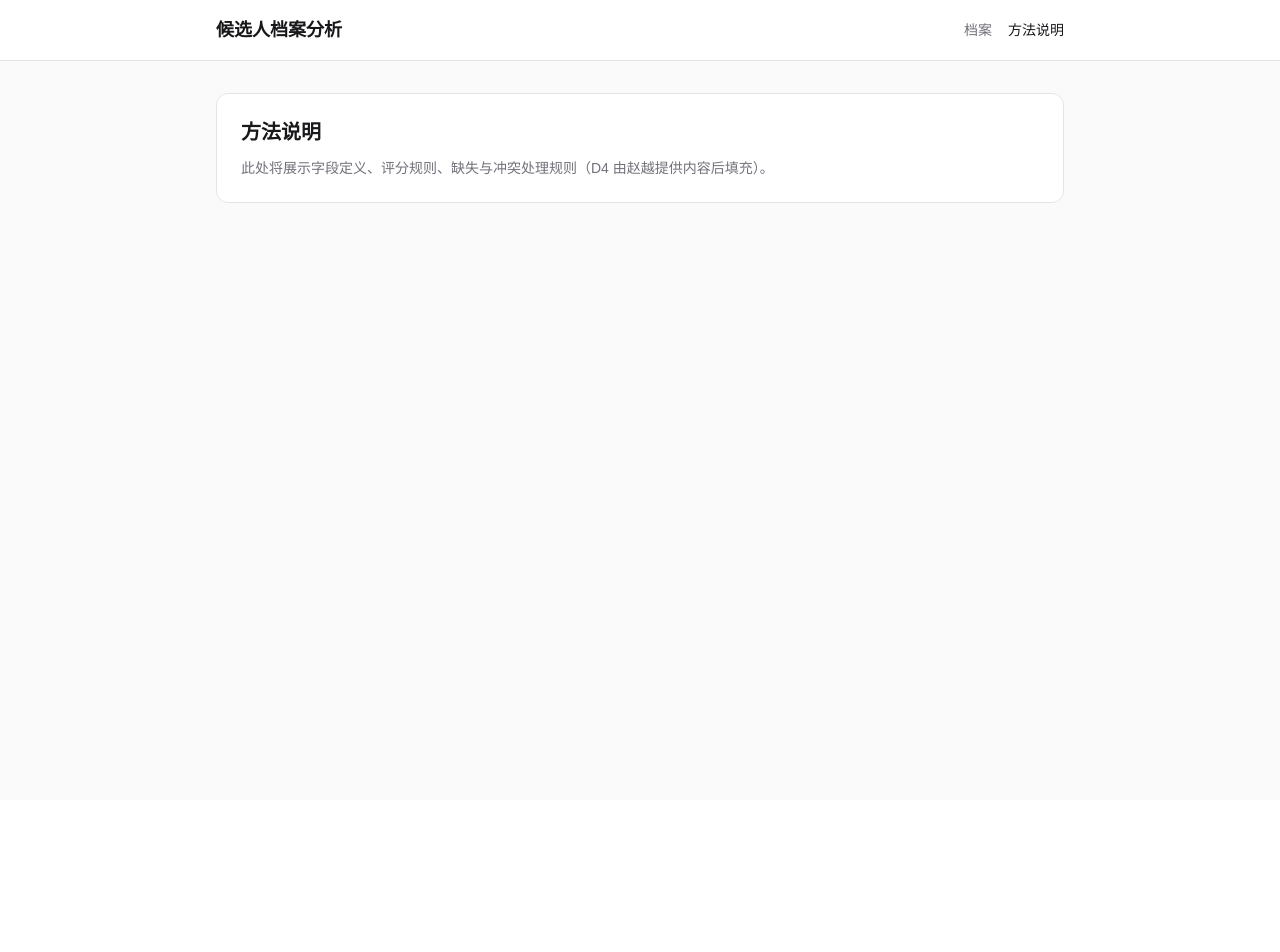
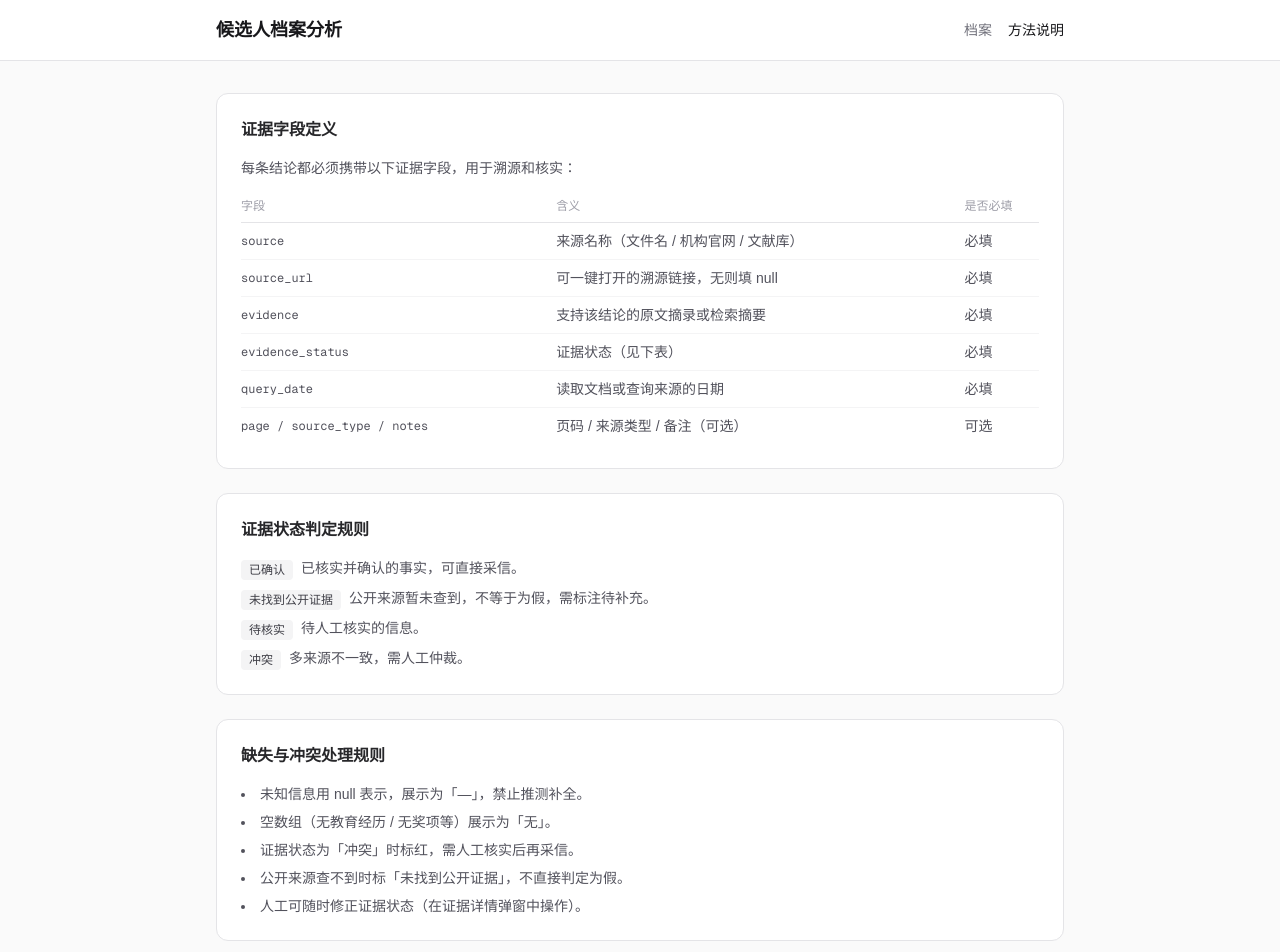
Before and after one commit to vr200707/AIE1903, a Next.js app in the folder frontend/: page /methodology in a window 1280 px wide. Shown: the top 952 px of the page. Before the commit the page ends 800 px from the top, so only its background shows below. Built offline with nearby package versions, Linux system fonts and the light colour scheme.

Commit message:
feat: 人工修正入口 + 方法说明页 (D4)

```diff
--- a/frontend/app/methodology/page.tsx
+++ b/frontend/app/methodology/page.tsx
@@ -1,4 +1,21 @@
 import Link from "next/link";
+import { Section } from "@/components/Section";
+import { evidenceStatusLabel } from "@/lib/labels";
+import type { EvidenceStatus } from "@/lib/types";
+
+const statusDesc: Record<EvidenceStatus, string> = {
+  confirmed: "已核实并确认的事实，可直接采信。",
+  not_found_public: "公开来源暂未查到，不等于为假，需标注待补充。",
+  to_verify: "待人工核实的信息。",
+  conflict: "多来源不一致，需人工仲裁。",
+};
+
+const statusOrder: EvidenceStatus[] = [
+  "confirmed",
+  "not_found_public",
+  "to_verify",
+  "conflict",
+];
 
 export default function MethodologyPage() {
   return (
@@ -17,13 +34,94 @@ export default function MethodologyPage() {
         </div>
       </header>
 
-      <main className="mx-auto max-w-4xl px-6 py-8">
-        <div className="rounded-xl border border-zinc-200 bg-white p-6">
-          <h2 className="text-xl font-bold">方法说明</h2>
-          <p className="mt-3 text-sm text-zinc-500">
-            此处将展示字段定义、评分规则、缺失与冲突处理规则（D4 由赵越提供内容后填充）。
+      <main className="mx-auto max-w-4xl space-y-6 px-6 py-8">
+        {/* 1. 证据字段定义 */}
+        <Section title="证据字段定义">
+          <p className="text-sm text-zinc-600">
+            每条结论都必须携带以下证据字段，用于溯源和核实：
           </p>
-        </div>
+          <table className="mt-3 w-full text-left text-sm">
+            <thead>
+              <tr className="border-b border-zinc-200 text-xs text-zinc-400">
+                <th className="py-2 pr-4 font-medium">字段</th>
+                <th className="py-2 pr-4 font-medium">含义</th>
+                <th className="py-2 font-medium">是否必填</th>
+              </tr>
+            </thead>
+            <tbody className="text-zinc-600">
+              <tr className="border-b border-zinc-100">
+                <td className="py-2 pr-4 font-mono text-xs">source</td>
+                <td className="py-2 pr-4">来源名称（文件名 / 机构官网 / 文献库）</td>
+                <td className="py-2">必填</td>
+              </tr>
+              <tr className="border-b border-zinc-100">
+                <td className="py-2 pr-4 font-mono text-xs">source_url</td>
+                <td className="py-2 pr-4">可一键打开的溯源链接，无则填 null</td>
+                <td className="py-2">必填</td>
+              </tr>
+              <tr className="border-b border-zinc-100">
+                <td className="py-2 pr-4 font-mono text-xs">evidence</td>
+                <td className="py-2 pr-4">支持该结论的原文摘录或检索摘要</td>
+                <td className="py-2">必填</td>
+              </tr>
+              <tr className="border-b border-zinc-100">
+                <td className="py-2 pr-4 font-mono text-xs">evidence_status</td>
+                <td className="py-2 pr-4">证据状态（见下表）</td>
+                <td className="py-2">必填</td>
+              </tr>
+              <tr className="border-b border-zinc-100">
+                <td className="py-2 pr-4 font-mono text-xs">query_date</td>
+                <td className="py-2 pr-4">读取文档或查询来源的日期</td>
+                <td className="py-2">必填</td>
+              </tr>
+              <tr>
+                <td className="py-2 pr-4 font-mono text-xs">page / source_type / notes</td>
+                <td className="py-2 pr-4">页码 / 来源类型 / 备注（可选）</td>
+                <td className="py-2">可选</td>
+              </tr>
+            </tbody>
+          </table>
+        </Section>
+
+        {/* 2. 证据状态规则 */}
+        <Section title="证据状态判定规则">
+          <ul className="space-y-2 text-sm text-zinc-600">
+            {statusOrder.map((s) => (
+              <li key={s} className="flex items-start gap-2">
+                <span className="mt-0.5 shrink-0 rounded bg-zinc-100 px-2 py-0.5 text-xs text-zinc-700">
+                  {evidenceStatusLabel[s]}
+                </span>
+                <span>{statusDesc[s]}</span>
+              </li>
+            ))}
+          </ul>
+        </Section>
+
+        {/* 3. 缺失与冲突处理 */}
+        <Section title="缺失与冲突处理规则">
+          <ul className="list-inside list-disc space-y-2 text-sm text-zinc-600">
+            <li>未知信息用 null 表示，展示为「—」，禁止推测补全。</li>
+            <li>空数组（无教育经历 / 无奖项等）展示为「无」。</li>
+            <li>证据状态为「冲突」时标红，需人工核实后再采信。</li>
+            <li>公开来源查不到时标「未找到公开证据」，不直接判定为假。</li>
+            <li>人工可随时修正证据状态（在证据详情弹窗中操作）。</li>
+          </ul>
+        </Section>
+
+        {/* 4. 档案模块 */}
+        <Section title="档案模块">
+          <p className="text-sm text-zinc-600">
+            档案由 6 大模块组成：
+          </p>
+          <ol className="mt-2 list-inside list-decimal space-y-1 text-sm text-zinc-600">
+            <li>基本信息（姓名、机构、职位、研究方向、最高学位、技能、优势、待核实项）</li>
+            <li>教育与工作（学位、导师、单位、时间线、职责、项目、成果）</li>
+            <li>奖项与经费（奖项、资助项目、金额、PI/Co-PI/参与者）</li>
+            <li>论文与影响（作者角色、会议/期刊、等级、引用量、代码仓库）</li>
+            <li>学术服务（审稿人、编辑、程序委员会等）</li>
+            <li>综合评价（各维度结论、优势、风险、置信度）</li>
+          </ol>
+        </Section>
       </main>
     </div>
   );
--- a/frontend/app/page.tsx
+++ b/frontend/app/page.tsx
@@ -14,7 +14,7 @@ import {
   serviceTypeLabel,
   fundingRoleLabel,
 } from "@/lib/labels";
-import type { DateValue, Evidence } from "@/lib/types";
+import type { DateValue, Evidence, EvidenceStatus } from "@/lib/types";
 
 // 空值兜底显示
 function n(v: string | null | undefined): string {
@@ -31,6 +31,28 @@ function dateRange(start: DateValue, end: DateValue): string {
 // 过滤空值，返回 string[]
 function nonEmpty(xs: (string | null | undefined)[]): string[] {
   return xs.filter((x): x is string => Boolean(x));
+}
+
+// 深拷贝并替换目标 evidence 的 evidence_status（用于人工修正）
+function replaceEvidence<T>(
+  value: T,
+  target: Evidence,
+  status: EvidenceStatus,
+): T {
+  if (Array.isArray(value)) {
+    return value.map((v) => replaceEvidence(v, target, status)) as unknown as T;
+  }
+  if (value && typeof value === "object") {
+    if (value === target) {
+      return { ...value, evidence_status: status } as unknown as T;
+    }
+    const out: Record<string, unknown> = {};
+    for (const [k, v] of Object.entries(value as Record<string, unknown>)) {
+      out[k] = replaceEvidence(v, target, status);
+    }
+    return out as unknown as T;
+  }
+  return value;
 }
 
 // 标签行（研究方向 / 技能 / 优势等）
@@ -54,9 +76,14 @@ function TagRow({ label, items }: { label: string; items: string[] }) {
 }
 
 export default function Home() {
-  const c = mockProfile.candidate;
+  const [c, setCandidate] = useState(mockProfile.candidate);
   const [filter, setFilter] = useState<FilterState>({ tags: [], search: "" });
   const [selectedEvidence, setSelectedEvidence] = useState<Evidence | null>(null);
+
+  const correctEvidence = (target: Evidence, status: EvidenceStatus) => {
+    setCandidate((prev) => replaceEvidence(prev, target, status));
+    setSelectedEvidence({ ...target, evidence_status: status });
+  };
 
   // 可筛选标签（研究方向 + 技能 + 机构 + 论文等级）
   const tags = Array.from(
@@ -426,6 +453,7 @@ export default function Home() {
       <EvidenceModal
         evidence={selectedEvidence}
         onClose={() => setSelectedEvidence(null)}
+        onCorrect={correctEvidence}
       />
     </div>
   );
--- a/frontend/components/EvidenceModal.tsx
+++ b/frontend/components/EvidenceModal.tsx
@@ -1,15 +1,18 @@
 "use client";
 
-import type { Evidence } from "@/lib/types";
+import type { Evidence, EvidenceStatus } from "@/lib/types";
 import { EvidenceBadge } from "./EvidenceBadge";
+import { evidenceStatusLabel } from "@/lib/labels";
 
-// 证据详情弹窗：点击证据后展示完整来源、原文、状态、查询日期与溯源链接
+// 证据详情弹窗：展示完整证据 + 支持人工修正证据状态
 export function EvidenceModal({
   evidence,
   onClose,
+  onCorrect,
 }: {
   evidence: Evidence | null;
   onClose: () => void;
+  onCorrect?: (e: Evidence, status: EvidenceStatus) => void;
 }) {
   if (!evidence) return null;
   const e = evidence;
@@ -76,6 +79,27 @@ export function EvidenceModal({
               查看原文 ↗
             </a>
           )}
+
+          {onCorrect && (
+            <div className="border-t border-zinc-100 pt-3">
+              <p className="text-xs font-medium text-zinc-400">
+                人工修正证据状态
+              </p>
+              <select
+                value={e.evidence_status}
+                onChange={(ev) => onCorrect(e, ev.target.value as EvidenceStatus)}
+                className="mt-1.5 w-full rounded-lg border border-zinc-200 px-2 py-1.5 text-sm outline-none focus:border-blue-400"
+              >
+                {(Object.keys(evidenceStatusLabel) as EvidenceStatus[]).map(
+                  (val) => (
+                    <option key={val} value={val}>
+                      {evidenceStatusLabel[val]}
+                    </option>
+                  ),
+                )}
+              </select>
+            </div>
+          )}
         </div>
       </div>
     </div>
```
